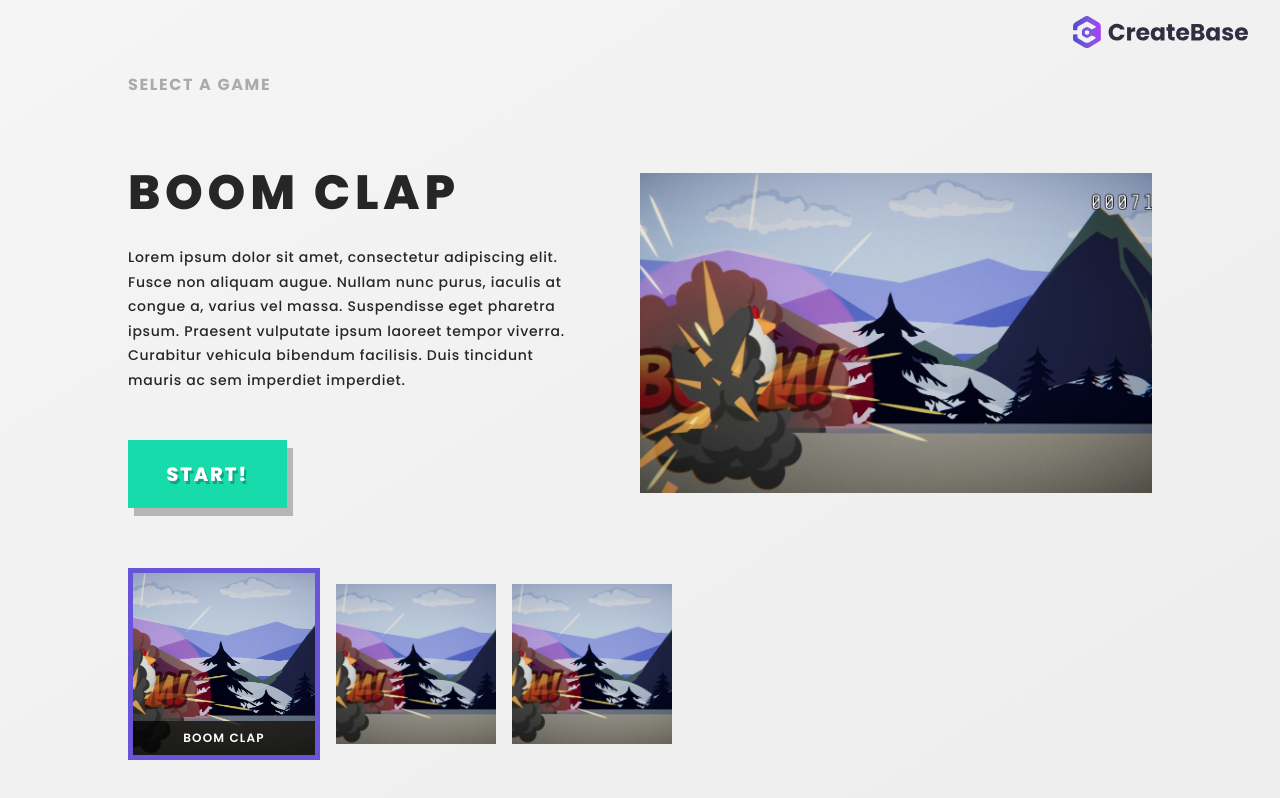
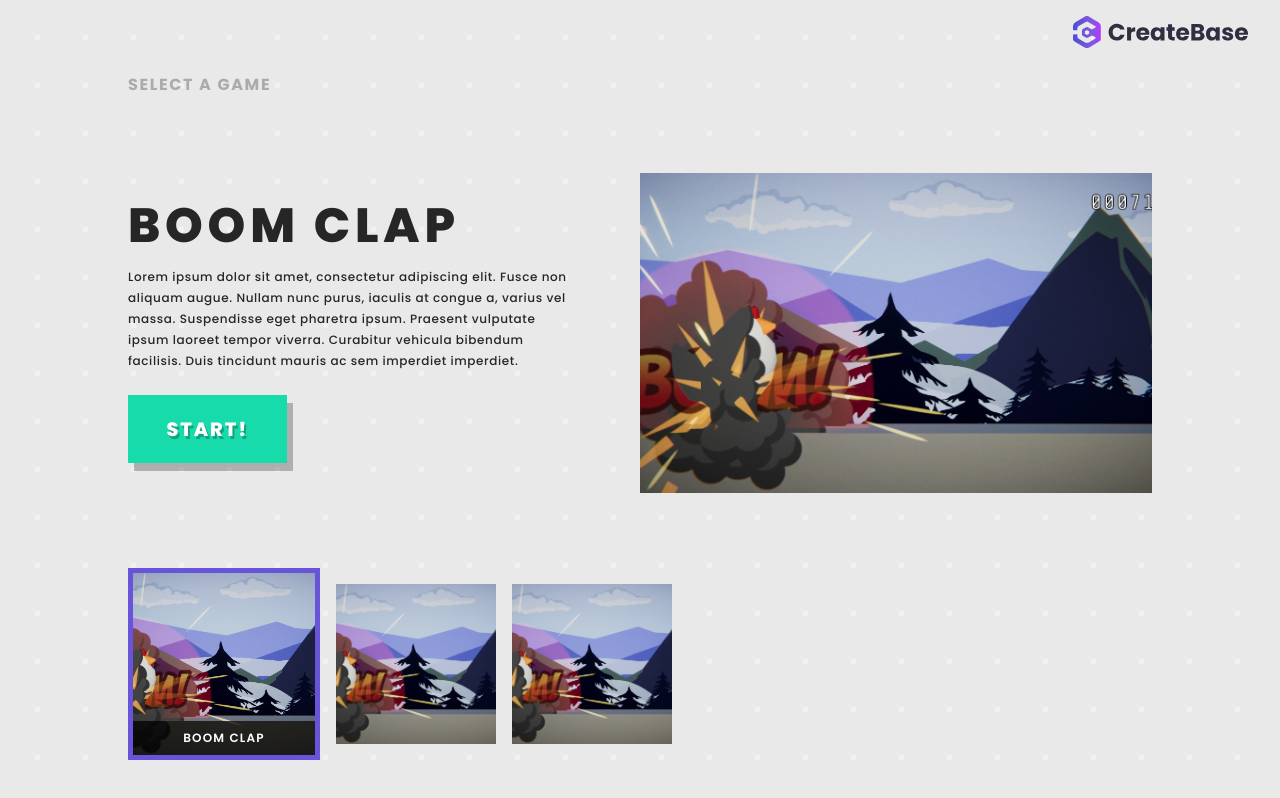
Before and after one commit to CreateBaseNZ/platform, a Next.js app: page /explore in a window 1280 px wide. Built offline with nearby package versions, Linux system fonts and the light colour scheme.

Commit message:
feat: landing background gradient

```diff
--- a/pages/explore.js
+++ b/pages/explore.js
@@ -1,4 +1,5 @@
 import Image from "next/image";
+import Head from "next/head";
 import { useState } from "react";
 import { ColourLogo } from "/components/UI/Icons";
 import GreenButton from "/components/UI/GreenButton";
@@ -38,6 +39,10 @@ const Explore = () => {
 
   return (
     <div className={classes.explore}>
+      <Head>
+        <title>Explore | CreateBase</title>
+        <meta name="description" content="Explore CreateBase games" />
+      </Head>
       <div className={classes.logo}>
         <ColourLogo layout="fill" objectFit="contain" quality={100} />
       </div>
--- a/styles/Explore.module.scss
+++ b/styles/Explore.module.scss
@@ -1,15 +1,29 @@
 @import "/styles/variables";
+
+$bg-color: #e9e9e9;
+$dot-color: #f1f1f1;
+$dot-size: 5px;
+$dot-space: 48px;
 
 .explore {
   height: 100vh;
   width: 100vw;
   overflow: hidden;
-  background: linear-gradient(to bottom right, #f5f5f5, #ededed);
+  // background: linear-gradient(to bottom right, #f5f5f5, #ededed);
   padding: 5vh 10vw;
   display: flex;
   flex-direction: column;
   align-items: flex-start;
   justify-content: space-between;
+  background: linear-gradient(
+        90deg,
+        $bg-color ($dot-space - $dot-size),
+        transparent 1%
+      )
+      center,
+    linear-gradient($bg-color ($dot-space - $dot-size), transparent 1%) center,
+    $dot-color;
+  background-size: $dot-space $dot-space;
 }
 
 .logo {
@@ -24,7 +38,7 @@
   color: $light;
   text-transform: uppercase;
   letter-spacing: 0.1em;
-  margin-top: 2rem;
+  margin-top: 4vh;
 }
 
 .selectedGame {
@@ -43,18 +57,19 @@
   h2 {
     font-size: 3rem;
     font-weight: 800;
+    line-height: 1em;
     letter-spacing: 0.1em;
     text-transform: uppercase;
-    margin-bottom: 1rem;
+    margin-bottom: 2vh;
   }
   p {
-    font-size: 14px;
+    font-size: 0.75rem;
     line-height: 1.75em;
     letter-spacing: 0.05em;
     font-weight: 500;
   }
   button {
-    margin-top: 3rem;
+    margin-top: 3vh;
   }
 }
 
```
Also changed, not shown: styles/Index.module.scss (+6 -1 lines).
